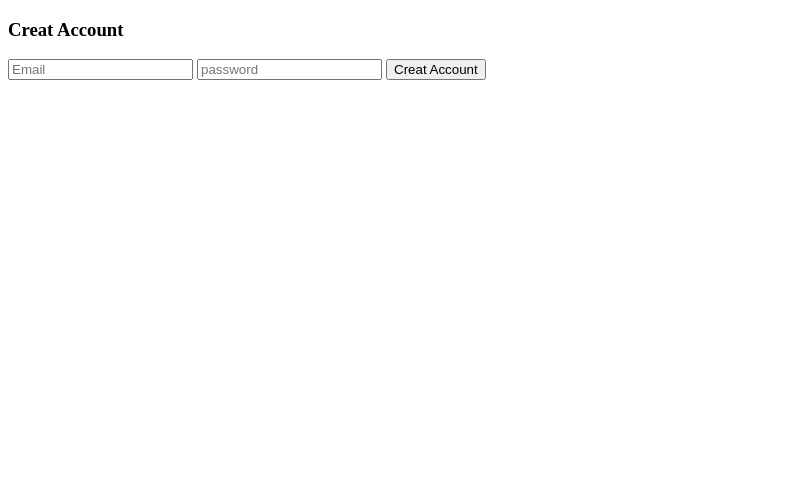
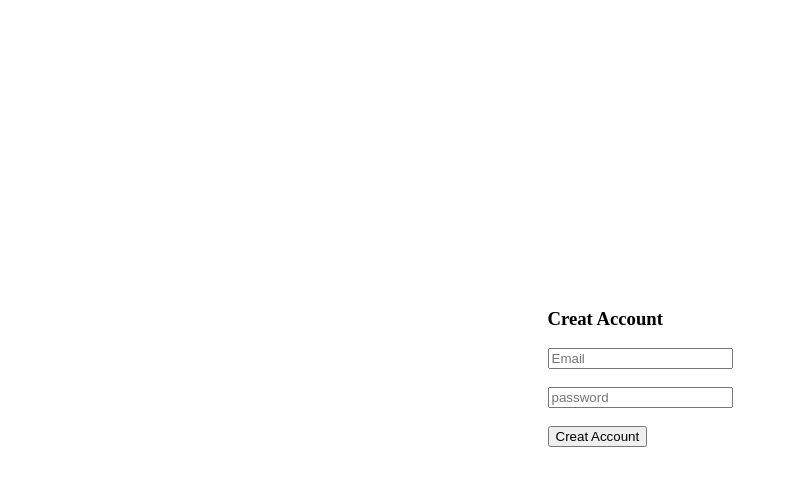
Before and after one commit to Shahzad090/sir-assignment-firebase, a plain HTML site: page index.html in a window 1280 px wide. Shown: the whole page, without its empty margins (0-788 px from the left). Drawn offline with Linux system fonts and the light colour scheme; no server answers.

Commit message:
signup complete with normal style

```diff
--- a/index.html
+++ b/index.html
@@ -7,10 +7,10 @@
     <link rel="stylesheet" href="style.css">
 </head>
 <body>
-    <div>
+    <div id="signup">
         <h3>Creat Account</h3>
-        <input type="email"  id="signup_email" placeholder="Email">
-        <input type="password"  id="signup_password" placeholder="password">
+        <input type="email"  id="signup_email" placeholder="Email"><br><br>
+        <input type="password"  id="signup_password" placeholder="password"><br><br>
         <button id="Signup_btn">Creat Account</button>
       </div>
 
--- a/style.css
+++ b/style.css
@@ -0,0 +1,11 @@
+body {
+    min-height: 90vh;
+    display: flex;
+    justify-content: center;
+    align-items: center;
+}
+.signup{
+    text-align: center;
+    padding: 20px;
+
+}
```
